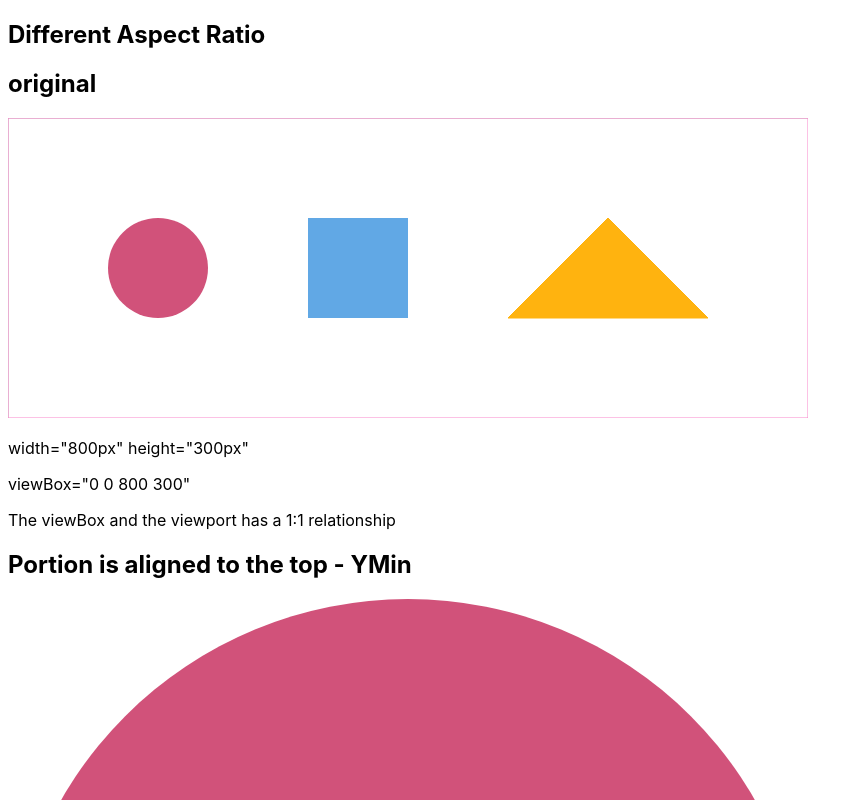
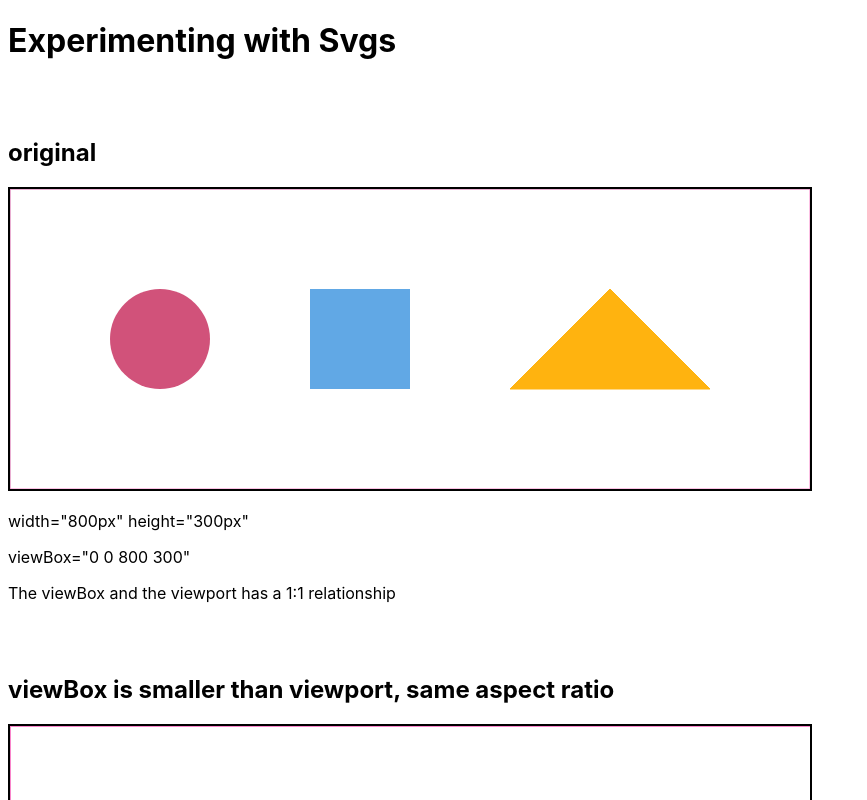
Before and after one commit to juliennecodes/explore-svg, a React (Create React App) app: page / in a window 1280 px wide. Shown: the top 800 px of the page, without its empty margins (0-867 px from the left). Built offline with nearby package versions, Linux system fonts and the light colour scheme.

Commit message:
re-added svgs

```diff
--- a/src/App.js
+++ b/src/App.js
@@ -1,11 +1,12 @@
 import './App.css';
 import { DifferentAspectRatio } from './second-experiments/DifferentAspectRatio';
-// import { Svgs } from './second-experiments/Svgs';
+import { Svgs } from './second-experiments/Svgs';
 // import { SvgE } from './first-experiments/SvgE';
 
 function App() {
   return (
     <div className="App">
+      <Svgs />
       <DifferentAspectRatio />
     </div>
   );
```
